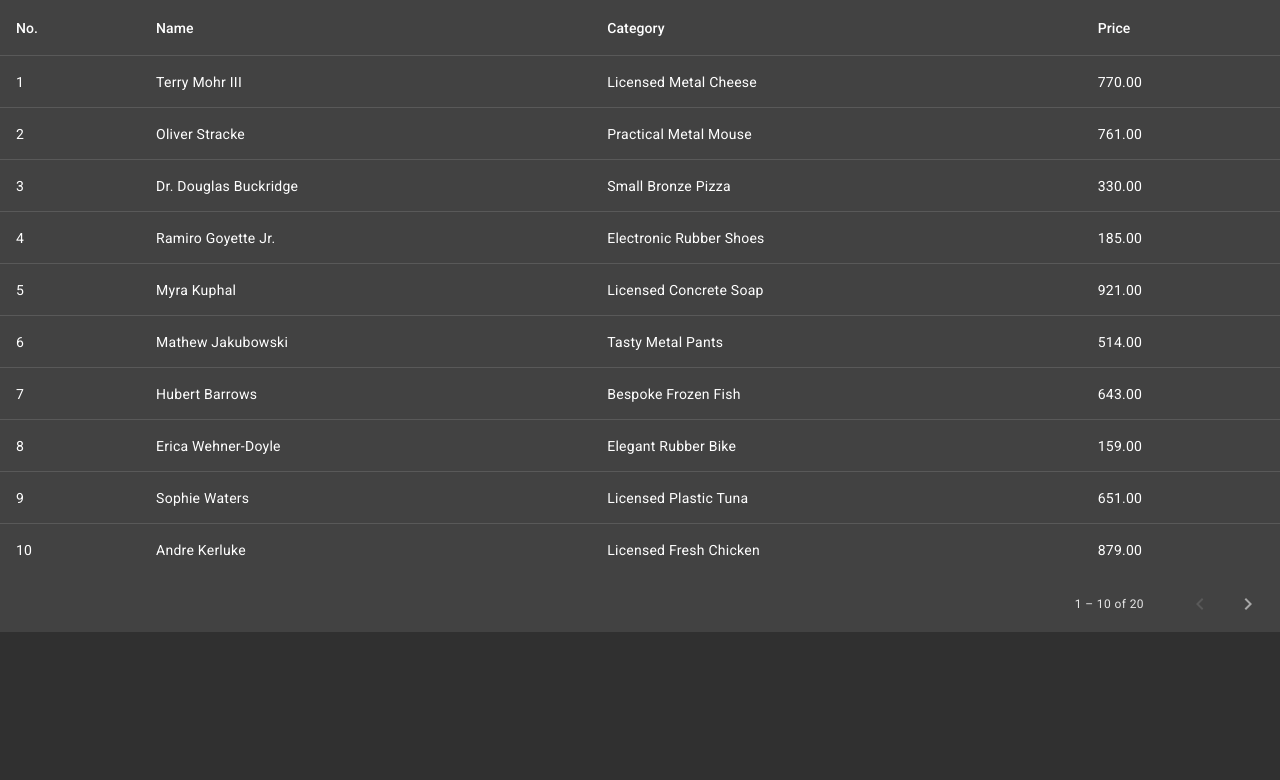
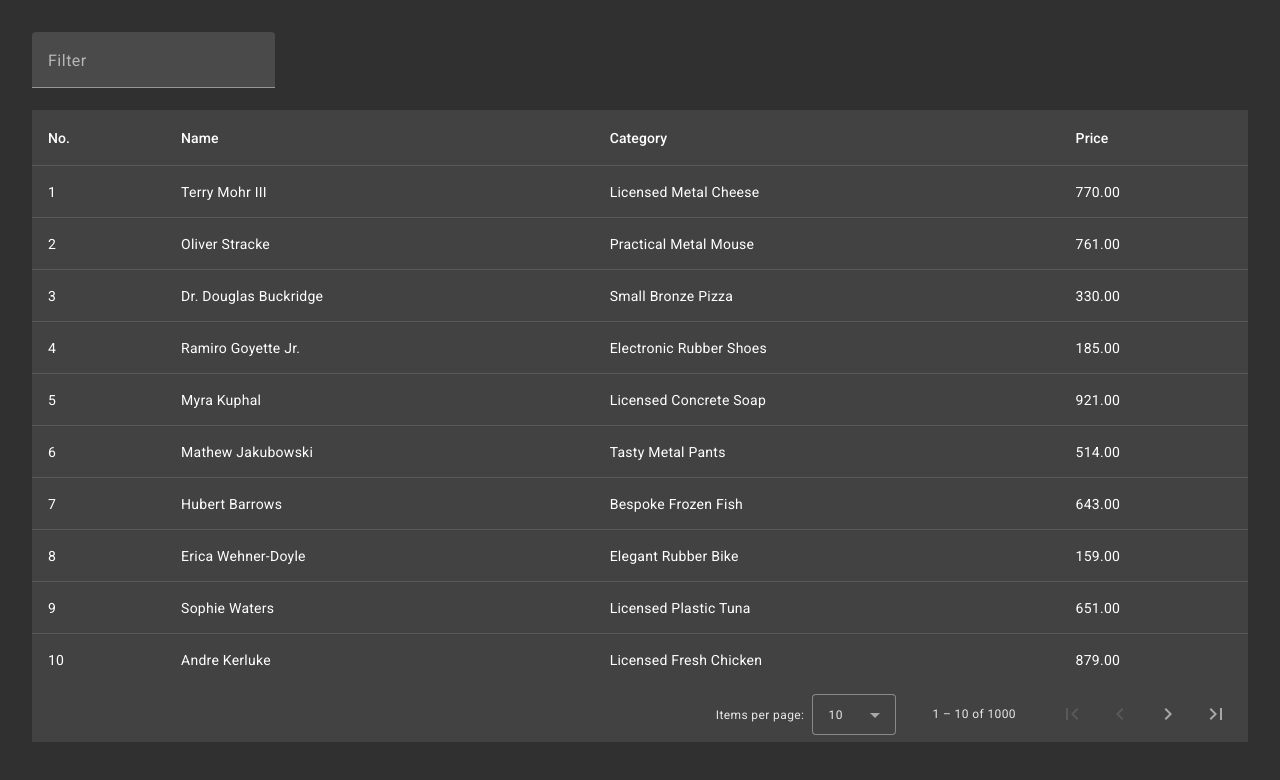
Before and after one commit to romannawaz/data-filter, an Angular app: page / in a window 1280 px wide. Shown: the top 780 px of the page. Built offline with nearby package versions, Linux system fonts and the light colour scheme; data requests are answered from the project's data file.

Commit message:
feat(data-table): updated data source and implemented filter

```diff
--- a/src/app/data-table/page/data-table-page/data-table-page.component.html
+++ b/src/app/data-table/page/data-table-page/data-table-page.component.html
@@ -1,4 +1,9 @@
-<table mat-table [dataSource]="getDataByPage()">
+<div class="wrapper">
+  <mat-form-field class="filter">
+    <mat-label>Filter</mat-label>
+    <input matInput type="text" [formControl]="filter" />
+  </mat-form-field>
+  <table mat-table [dataSource]="dataSource">
     <ng-container matColumnDef="id">
       <th mat-header-cell *matHeaderCellDef>No.</th>
       <td mat-cell *matCellDef="let element">{{ element.id }}</td>
@@ -23,8 +28,8 @@
     <tr mat-row *matRowDef="let row; columns: displayedColumns"></tr>
   </table>
   <mat-paginator
-  (page)="handlePageEvent($event)"
-  [pageSize]="10"
-  [hidePageSize]="true"
-  [length]="dataLength"
+    #paginator
+    [pageSizeOptions]="[10, 25, 50]"
+    showFirstLastButtons="true"
   />
+</div>
--- a/src/app/data-table/page/data-table-page/data-table-page.component.scss
+++ b/src/app/data-table/page/data-table-page/data-table-page.component.scss
@@ -0,0 +1,7 @@
+.wrapper {
+  margin: 2rem;
+}
+
+.filter {
+  width: 20%;
+}
--- a/src/app/data-table/page/data-table-page/data-table-page.component.ts
+++ b/src/app/data-table/page/data-table-page/data-table-page.component.ts
@@ -1,151 +1,57 @@
-import { Component } from '@angular/core';
+import { CommonModule } from '@angular/common';
+import { Component, OnDestroy, OnInit, ViewChild } from '@angular/core';
+import { FormControl, ReactiveFormsModule } from '@angular/forms';
+import { Subject, takeUntil } from 'rxjs';
 
-import { MatTableModule } from '@angular/material/table';
-import { MatPaginatorModule, PageEvent } from '@angular/material/paginator';
+import { MatInputModule } from '@angular/material/input';
+import { MatPaginator, MatPaginatorModule } from '@angular/material/paginator';
+import { MatTableDataSource, MatTableModule } from '@angular/material/table';
 
-const material = [MatTableModule, MatPaginatorModule];
+import { Item } from '@app/data-table/common';
+import { DataTableService } from '@app/data-table/service';
+
+const material = [MatTableModule, MatPaginatorModule, MatInputModule];
 
 @Component({
   selector: 'app-data-table-page',
   standalone: true,
-  imports: [...material],
+  imports: [CommonModule, ReactiveFormsModule, ...material],
+  providers: [DataTableService],
   templateUrl: './data-table-page.component.html',
   styleUrl: './data-table-page.component.scss',
 })
-export class DataTablePageComponent {
+export class DataTablePageComponent implements OnInit, OnDestroy {
+  private readonly $destroy = new Subject<boolean>();
+
   displayedColumns: string[] = ['id', 'name', 'category', 'price'];
-  dataSource = [
-    {
-      id: 1,
-      name: 'Terry Mohr III',
-      price: '770.00',
-      category: 'Licensed Metal Cheese',
-    },
-    {
-      id: 2,
-      name: 'Oliver Stracke',
-      price: '761.00',
-      category: 'Practical Metal Mouse',
-    },
-    {
-      id: 3,
-      name: 'Dr. Douglas Buckridge',
-      price: '330.00',
-      category: 'Small Bronze Pizza',
-    },
-    {
-      id: 4,
-      name: 'Ramiro Goyette Jr.',
-      price: '185.00',
-      category: 'Electronic Rubber Shoes',
-    },
-    {
-      id: 5,
-      name: 'Myra Kuphal',
-      price: '921.00',
-      category: 'Licensed Concrete Soap',
-    },
-    {
-      id: 6,
-      name: 'Mathew Jakubowski',
-      price: '514.00',
-      category: 'Tasty Metal Pants',
-    },
-    {
-      id: 7,
-      name: 'Hubert Barrows',
-      price: '643.00',
-      category: 'Bespoke Frozen Fish',
-    },
-    {
-      id: 8,
-      name: 'Erica Wehner-Doyle',
-      price: '159.00',
-      category: 'Elegant Rubber Bike',
-    },
-    {
-      id: 9,
-      name: 'Sophie Waters',
-      price: '651.00',
-      category: 'Licensed Plastic Tuna',
-    },
-    {
-      id: 10,
-      name: 'Andre Kerluke',
-      price: '879.00',
-      category: 'Licensed Fresh Chicken',
-    },
-    {
-      id: 11,
-      name: 'Johnathan McKenzie',
-      price: '464.00',
-      category: 'Handmade Rubber Cheese',
-    },
-    {
-      id: 12,
-      name: 'Sharon Sporer',
-      price: '927.00',
-      category: 'Sleek Frozen Bacon',
-    },
-    {
-      id: 13,
-      name: 'Damon Konopelski',
-      price: '334.00',
-      category: 'Fantastic Rubber Gloves',
-    },
-    {
-      id: 14,
-      name: 'Mr. Jacob Stracke',
-      price: '507.00',
-      category: 'Handcrafted Granite Chair',
-    },
-    {
-      id: 15,
-      name: 'Ashley Feil',
-      price: '350.00',
-      category: 'Refined Granite Shirt',
-    },
-    {
-      id: 16,
-      name: 'Mr. Louis Langosh DVM',
-      price: '179.00',
-      category: 'Handcrafted Cotton Table',
-    },
-    {
-      id: 17,
-      name: 'Dr. Terri Lang',
-      price: '278.00',
-      category: 'Handmade Wooden Pizza',
-    },
-    {
-      id: 18,
-      name: 'Jaime Deckow III',
-      price: '587.00',
-      category: 'Small Wooden Sausages',
-    },
-    {
-      id: 19,
-      name: 'Orville Schamberger',
-      price: '270.00',
-      category: 'Electronic Fresh Chips',
-    },
-    {
-      id: 20,
-      name: 'Patricia Padberg',
-      price: '742.00',
-      category: 'Ergonomic Wooden Computer',
-    },
-  ];
+  dataSource = new MatTableDataSource<Item, MatPaginator>([]);
 
-  dataLength = this.dataSource.length;
-  currentPage = 0;
+  pageSize = 10;
 
-  handlePageEvent(event: PageEvent): void {
-    this.currentPage = event.pageIndex;
+  filter = new FormControl('');
+
+  @ViewChild('paginator') paginator!: MatPaginator;
+
+  constructor(private dataTableService: DataTableService) {}
+
+  ngOnInit(): void {
+    this.dataTableService.$data
+      .pipe(takeUntil(this.$destroy))
+      .subscribe((data) => {
+        this.dataSource = new MatTableDataSource(data);
+        this.dataSource.paginator = this.paginator;
+      });
+
+    this.filter.valueChanges
+      .pipe(takeUntil(this.$destroy))
+      .subscribe((value) => {
+        const filter = value ?? '';
+        this.dataSource.filter = filter.trim().toLowerCase();
+      });
   }
 
-  getDataByPage(page = this.currentPage, pageSize = 10) {
-    const start = page * pageSize;
-    return this.dataSource.slice(start, start + pageSize);
+  ngOnDestroy(): void {
+    this.$destroy.next(true);
+    this.$destroy.complete();
   }
 }
```
Also changed, not shown: 1 other file (tests, documents, lock files or other folders). Lines whose indentation alone changed are shown as unchanged.
